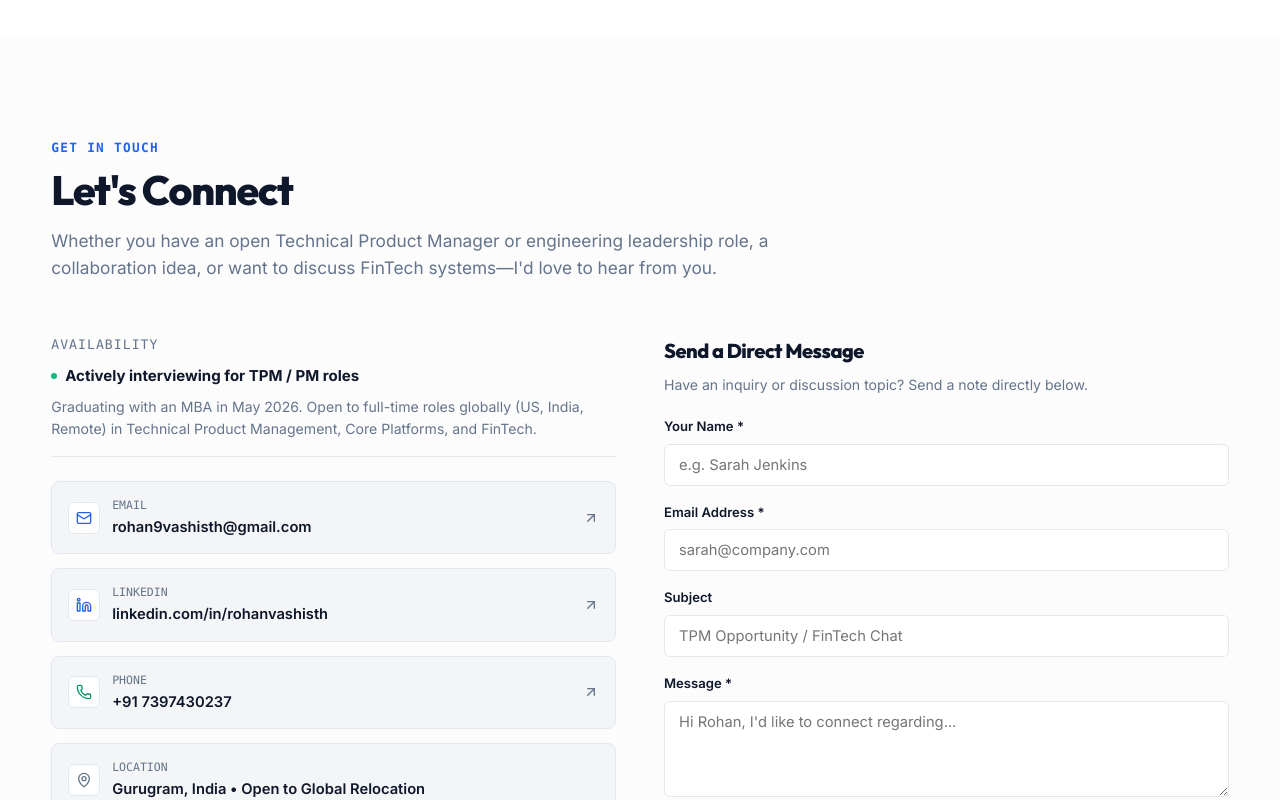
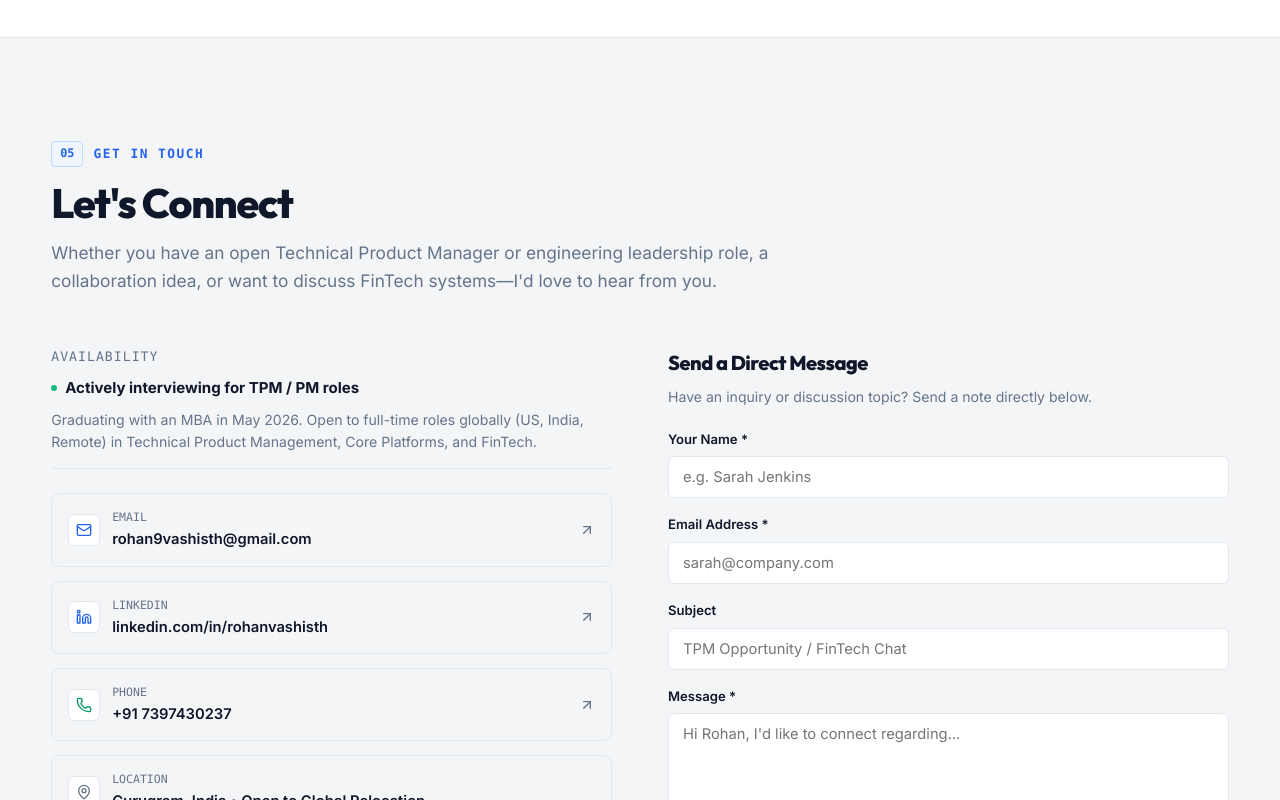
Before and after one commit to rohanvashisth/Portfolio, a React (Vite) app: page / in a window 1280 px wide. Shown: the part 9400-10200 px from the top of the page. Built offline with nearby package versions, Linux system fonts and the light colour scheme.

Commit message:
Auto-commit: saved changes on 10/14/2026, 6:23:58 PM

```diff
--- a/src/components/Contact.jsx
+++ b/src/components/Contact.jsx
@@ -38,12 +38,15 @@ export default function Contact() {
   };
 
   return (
-    <section id="contact" className="section" style={{ paddingBottom: '90px' }}>
+    <section id="contact" className="section section-alt" style={{ paddingBottom: '100px' }}>
       <div className="container">
 
         {/* Section Header */}
         <div className="section-header" style={{ textAlign: 'left' }}>
-          <span className="section-label">Get in Touch</span>
+          <div className="section-tag">
+            <span className="section-tag-num">05</span>
+            <span>Get in Touch</span>
+          </div>
           <h2 className="section-title">Let's Connect</h2>
           <p className="section-subtitle">
             Whether you have an open Technical Product Manager or engineering leadership role, a collaboration idea, or want to discuss FinTech systems—I'd love to hear from you.
@@ -51,7 +54,7 @@ export default function Contact() {
         </div>
 
         {/* 2-Column Integrated Layout */}
-        <div className="grid-2" style={{ gap: '48px', alignItems: 'start' }}>
+        <div className="grid-2" style={{ gap: '56px', alignItems: 'start' }}>
 
           {/* Left Column: Direct Communication Channels */}
           <div style={{ textAlign: 'left', display: 'flex', flexDirection: 'column', gap: '24px' }}>
```
